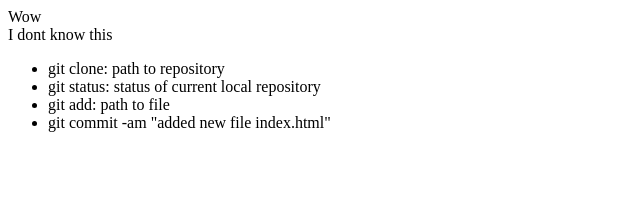
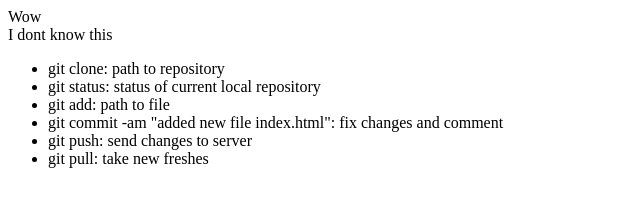
Before and after one commit to abd-cpu/upgraded-octo-dollop, a plain HTML site: page index.html in a window 1280 px wide. Shown: the whole page, without its empty margins (0-640 px from the left). Drawn offline with Linux system fonts and the light colour scheme.

Commit message:
Commit Description

```diff
--- a/index.html
+++ b/index.html
@@ -4,6 +4,7 @@
     <li>git clone: path to repository</li>
     <li>git status: status of current local repository</li>
     <li>git add: path to file</li>
-    <li>git commit -am "added new file index.html"</li>
-
+    <li>git commit -am "added new file index.html": fix changes and comment</li>
+    <li>git push: send changes to server</li>
+    <li>git pull: take new freshes</li>
 </ul>
```
